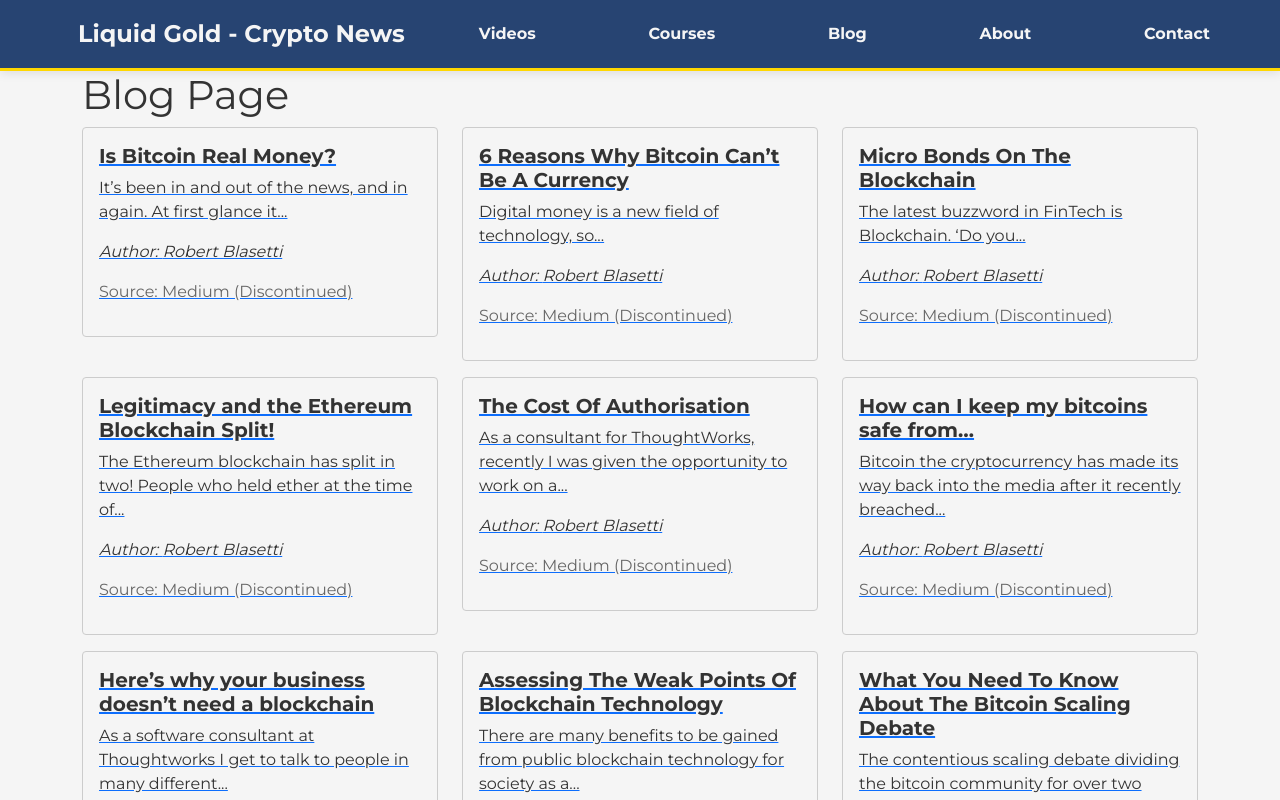
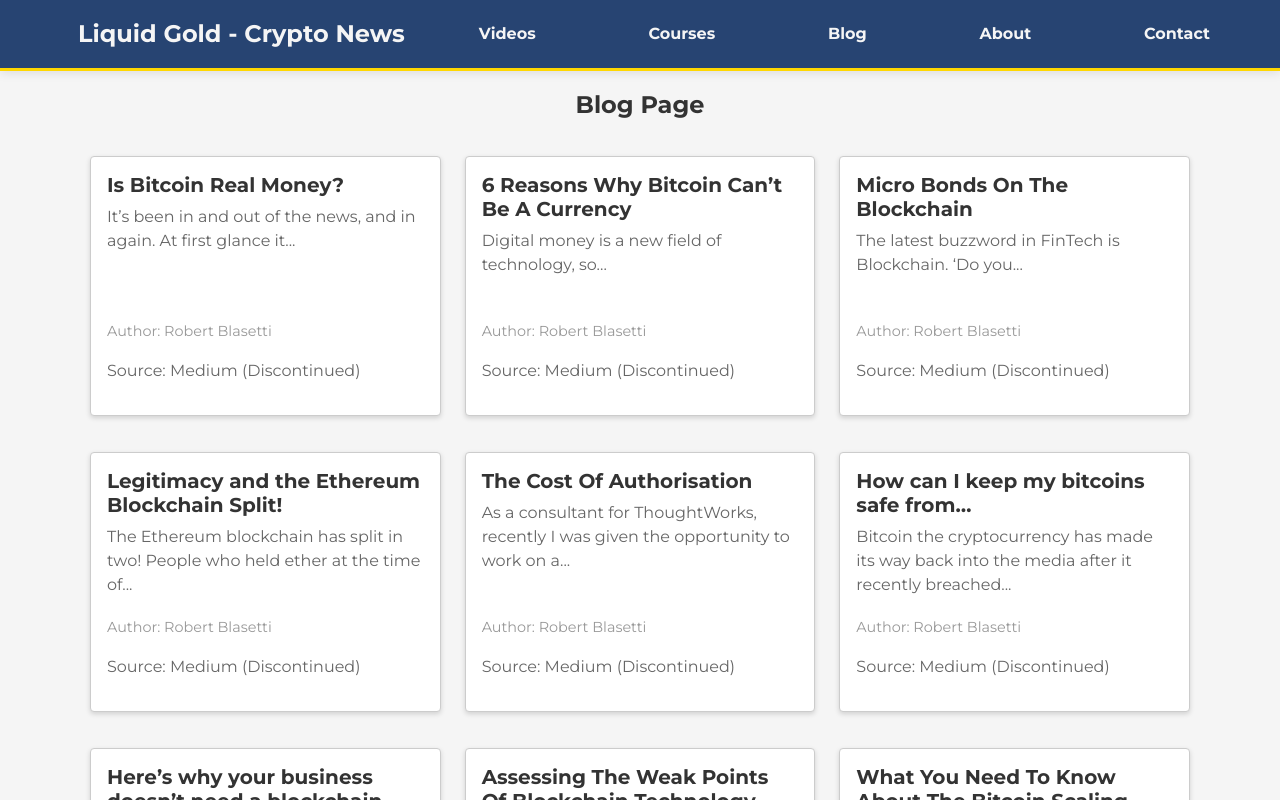
Before and after one commit to rob-blasetti/rob-blasetti.github.io, a React (Create React App) app: page /blog in a window 1280 px wide. Shown: the top 800 px of the page. Built offline with nearby package versions, Linux system fonts and the light colour scheme; no server answers.

Commit message:
refactor blog page and blog card styles

```diff
--- a/src/App.less
+++ b/src/App.less
@@ -461,38 +461,51 @@ button {
   }
 }
 
-
-//blog pages
-.blog-page {
-  h1 {
-    font-size: 24px;
-    font-weight: bold;
-    margin-bottom: 16px;
+/* Styles for the blog cards */
+.blog-card {
+  position: relative;
+  display: flex;
+  flex-direction: column;
+  min-width: 260px;
+  min-height: 260px;
+  margin: 20px auto;
+  background-color: #fff;
+  box-shadow: 0 2px 5px rgba(0, 0, 0, 0.15);
+  transition: all 0.3s ease-in-out;
+  &:hover {
+    transform: translateY(-10px);
+    .card-title {
+      text-decoration: underline;
+    }
   }
 
-  .blog-card {
-    text-decoration: none;
-    border: 1px solid #ccc;
-    border-radius: 4px;
-    padding: 16px;
-    margin-bottom: 16px;
+  .card-title {
+    font-size: 1.5em;
+    font-weight: bold;
+    color: #333;
+  }
 
-    h2 {
-      font-size: 20px;
-      font-weight: bold;
-      margin-bottom: 8px;
-    }
+  .card-content {
+    font-size: 1em;
+    color: #666;
+  }
 
-    .author {
-      font-style: italic;
-    }
+  .card-date {
+    position: absolute;
+    top: 10px;
+    right: 10px;
+    font-size: 0.8em;
+    color: #aaa;
+  }
 
-    .source {
-      color: #666;
-    }
+  .card-author {
+    margin-top: auto;
+    font-size: 0.9em;
+    color: #999;
   }
 }
 
+//blog pages
 .blog-detail {
   .author {
     font-style: italic;
@@ -518,3 +531,43 @@ button {
     cursor: pointer;
   }
 }
+
+/* Styles for the blog page */
+
+.blog-page {
+  display: flex;
+  flex-direction: column;
+  align-items: center;
+  justify-content: center;
+  padding: 20px;
+  background-color: #f5f5f5;
+  h1 {
+    font-size: 24px;
+    font-weight: bold;
+    margin-bottom: 16px;
+  }
+  a {
+    text-decoration: none;
+  }
+
+  .blog-card {
+    border: 1px solid #ccc;
+    border-radius: 4px;
+    padding: 16px;
+    margin-bottom: 16px;
+
+    h2 {
+      font-size: 20px;
+      font-weight: bold;
+      margin-bottom: 8px;
+    }
+
+    .author {
+      font-style: italic;
+    }
+
+    .source {
+      color: #666;
+    }
+  }
+}
--- a/src/components/BlogPage.js
+++ b/src/components/BlogPage.js
@@ -4,18 +4,17 @@ import { Link } from 'react-router-dom';
 import blogs from './BlogData';
 
 const BlogPage = () => {
-
   return (
-    <Container>
-      <h1 className="blog-page title">Blog Page</h1>
+    <Container className="blog-page">
+      <h1 className="title">Blog Page</h1>
       <Row>
         {blogs.map((blog) => (
           <Col md={6} lg={4} key={blog.id}>
-            <Link to={`/blog/${blog.id}`} className="blog-page">
+            <Link to={`/blog/${blog.id}`}>
               <div className="blog-card">
-                <h2>{blog.title}</h2>
-                <p>{blog.content.split(' ').filter((word, index) => index < 15).join(' ') + '...'}</p>
-                <p className="author">Author: {blog.author}</p>
+                <h2 className="card-title">{blog.title}</h2>
+                <p className="card-content">{blog.content.split(' ').filter((word, index) => index < 15).join(' ') + '...'}</p>
+                <p className="card-author">Author: {blog.author}</p>
                 <p className="source">Source: {blog.source}</p>
               </div>
             </Link>
```
